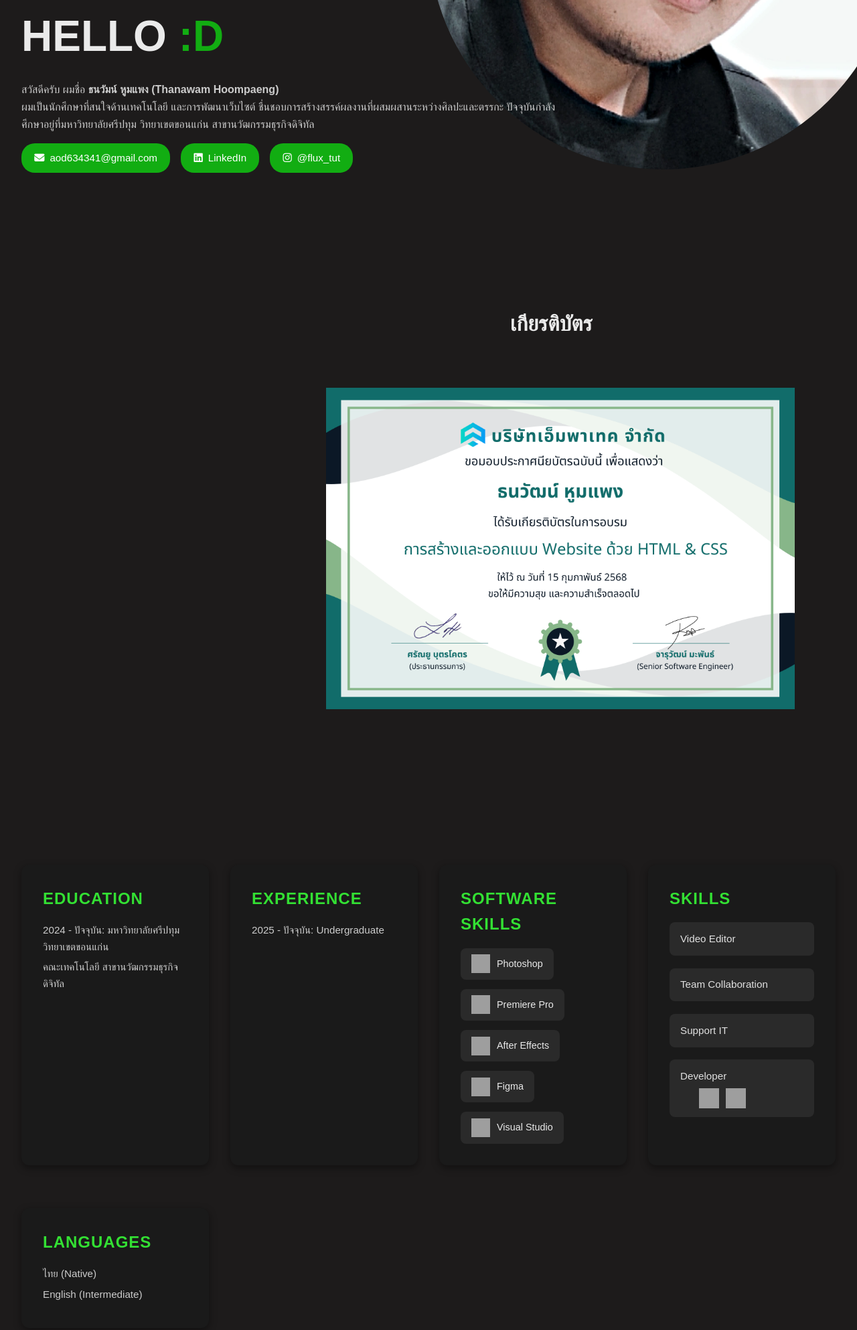
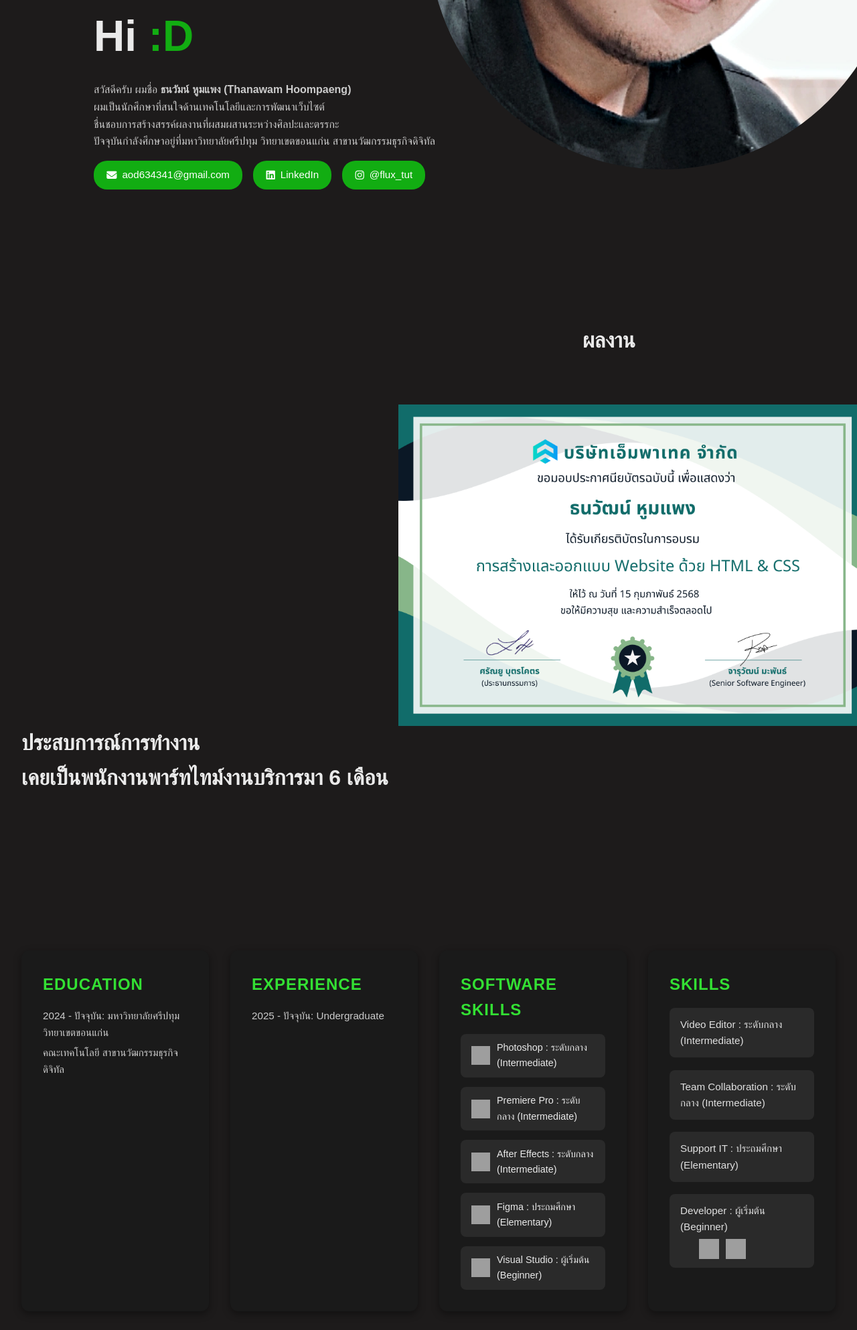
Before and after one commit to EspreSSooYen/thanawat4, a plain HTML site: page index.html in a window 1280 px wide. Shown: the part 519-2505 px from the top of the page at 67% size. Drawn offline with Linux system fonts and the light colour scheme; grey boxes are pictures that could not be loaded.

Commit message:
Update index.html

```diff
--- a/index.html
+++ b/index.html
@@ -6,49 +6,68 @@
   <title>Portfolio | Thanawat Hoompaeng</title>
 
   <!-- Font Awesome -->
-  <link
-    rel="stylesheet"
-    href="https://cdnjs.cloudflare.com/ajax/libs/font-awesome/6.6.0/css/all.min.css"
-  />
+  <link rel="stylesheet" href="https://cdnjs.cloudflare.com/ajax/libs/font-awesome/6.6.0/css/all.min.css" />
 
-  <!-- ลิงก์ไฟล์ CSS -->
+  <!-- CSS -->
   <link rel="stylesheet" href="style.css" />
 </head>
 
 <body>
+
   <div class="container">
+
     <!-- HEADER -->
-    <div class="header">
-    </div>
-    <div class="profile">
-    </div>
-    </div>
+    <div class="header"></div>
+    <div class="profile"></div>
 
     <!-- HELLO -->
     <section class="hello">
-      <h1 class="hello-title">HELLO<span> :D</span></h1>
+      <h1 class="hello-title">Hi <span>:D</span></h1>
+
       <p>
-        สวัสดีครับ ผมชื่อ <strong>ธนวัมน์ หูมแพง (Thanawam Hoompaeng)</strong> <br>
-        ผมเป็นนักศึกษาที่สนใจด้านเทคโนโลยี และการพัฒนาเว็บไซต์
-        ชื่นชอบการสร้างสรรค์ผลงานที่ผสมผสานระหว่างศิลปะและตรรกะ
-        ปัจจุบันกำลังศึกษาอยู่ที่มหาวิทยาลัยศรีปทุม วิทยาเขตขอนแก่น
-        สาขานวัฒกรรมธุรกิจดิจิทัล
+        สวัสดีครับ ผมชื่อ <strong>ธนวัมน์ หูมแพง (Thanawam Hoompaeng)</strong>
+        <br> ผมเป็นนักศึกษาที่สนใจด้านเทคโนโลยีและการพัฒนาเว็บไซต์
+        <br> ชื่นชอบการสร้างสรรค์ผลงานที่ผสมผสานระหว่างศิลปะและตรรกะ
+        <br> ปัจจุบันกำลังศึกษาอยู่ที่มหาวิทยาลัยศรีปทุม วิทยาเขตขอนแก่น สาขานวัฒกรรมธุรกิจดิจิทัล
       </p>
 
       <div class="contact-buttons">
-        <a href="mailto:aod634341@gmail.com"><i class="fa-solid fa-envelope"></i> aod634341@gmail.com</a>
-        <a href="www.linkedin.com/in/thanawat-hoo"><i class="fab fa-linkedin"></i> LinkedIn</a>
-        <a href="https://www.instagram.com/flux_tut/"><i class="fab fa-instagram"></i> @flux_tut</a>
+        <a href="mailto:aod634341@gmail.com">
+          <i class="fa-solid fa-envelope"></i> aod634341@gmail.com
+        </a>
+        <a href="https://www.linkedin.com/in/thanawat-hoo">
+          <i class="fab fa-linkedin"></i> LinkedIn
+        </a>
+        <a href="https://www.instagram.com/flux_tut/">
+          <i class="fab fa-instagram"></i> @flux_tut
+        </a>
       </div>
+
     </section>
+
+    <!-- CERTIFICATE -->
     <div class="KK">
-          <h1>เกียรติบัตร</h1>
+      <h1>ผลงาน</h1>
     </div>
     <div class="img"></div>
+
+  </div> <!-- END .container -->
+
+  <div class="gg">
+      <h1>ประสบการณ์การทํางาน</h1>
     </div>
+    <div class="img88"></div>
+    <div class="mo">
+        <h1>เคยเป็นพนักงานพาร์ทไทม์งานบริการมา 6 เดือน</h1>
+    </div>
+
+  </div> <!-- END .container -->
+
+
 
   <!-- GRID INFO -->
   <div class="grid">
+
     <div class="section">
       <h2>Education</h2>
       <ul>
@@ -67,50 +86,53 @@
     <div class="section">
       <h2>Software Skills</h2>
       <div class="softwares">
+
         <div class="tag">
           <img src="https://cdn.jsdelivr.net/gh/devicons/devicon/icons/photoshop/photoshop-original.svg" alt="Photoshop" />
-      Photoshop
+          Photoshop : ระดับกลาง (Intermediate)
         </div>
+
         <div class="tag">
           <img src="https://cdn.jsdelivr.net/gh/devicons/devicon/icons/premierepro/premierepro-original.svg" alt="Premiere Pro" />
-      Premiere Pro
+          Premiere Pro : ระดับกลาง (Intermediate)
         </div>
+
         <div class="tag">
           <img src="https://cdn.jsdelivr.net/gh/devicons/devicon/icons/aftereffects/aftereffects-original.svg" alt="After Effects" />
-      After Effects
+          After Effects : ระดับกลาง (Intermediate)
         </div>
+
         <div class="tag">
           <img src="https://cdn.jsdelivr.net/gh/devicons/devicon/icons/figma/figma-original.svg" alt="Figma" />
-      Figma
+          Figma : ประถมศึกษา (Elementary)
         </div>
+
         <div class="tag">
           <img src="https://cdn.jsdelivr.net/gh/devicons/devicon/icons/visualstudio/visualstudio-plain.svg" alt="Visual Studio" />
-      Visual Studio
+          Visual Studio : ผู้เริ่มต้น (Beginner)
         </div>
+
       </div>
     </div>
 
     <div class="section">
       <h2>Skills</h2>
       <ul class="skills">
+        <li>Video Editor : ระดับกลาง (Intermediate)</li>
+        <li>Team Collaboration : ระดับกลาง (Intermediate)</li>
+        <li>Support IT : ประถมศึกษา (Elementary)</li>
+
         <li>
-      Video Editor
-    </li>
-    <li>
-      Team Collaboration
-    </li>
-    <li>
-      Support IT
-    </li>
-    <li>
-      Developer
+          Developer : ผู้เริ่มต้น (Beginner)
           <div class="dev-icons">
             <img src="https://cdn.jsdelivr.net/gh/devicons/devicon/icons/html5/html5-original.svg" alt="HTML5" />
             <img src="https://cdn.jsdelivr.net/gh/devicons/devicon/icons/css3/css3-original.svg" alt="CSS3" />
           </div>
         </li>
+
       </ul>
     </div>
+
     <div class="section">
       <h2>Languages</h2>
       <ul>
@@ -118,12 +140,12 @@
         <li>English (Intermediate)</li>
       </ul>
     </div>
-    </div>
 
+  </div> <!-- END .grid -->
 
   <footer>
     © 2025 Thanawam Hoompaeng | Designed & Developed by Thanawam
   </footer>
-  </div>
+
 </body>
 </html>
```
Lines whose indentation alone changed are shown as unchanged.
